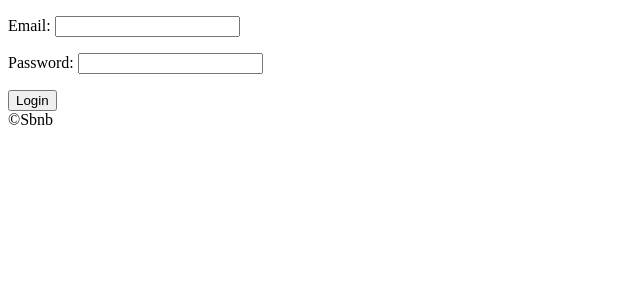
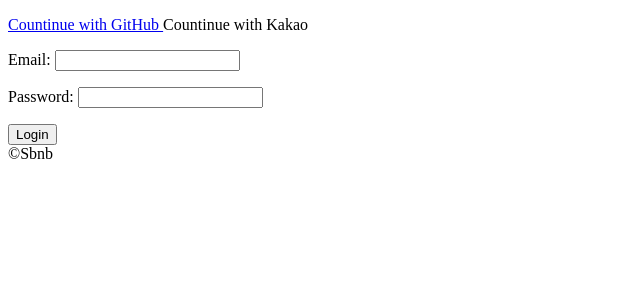
Before and after one commit to ilovecoffeeeee/airbnb-clone, a Django app: page /users/login in a window 1280 px wide. Shown: the part 60-360 px from the top of the page, without its empty margins (0-640 px from the left). Run offline with Django 3.2, Linux system fonts and the light colour scheme; the visitor is signed in with stand-in values (Sample User, id 1).

Commit message:
checking error with github login

```diff
--- /dev/null
+++ b/templates/partials/social_login.html
@@ -0,0 +1,8 @@
+<div>
+    <a href="{% url 'users:github-login' %}">
+        Countinue with GitHub
+    </a>
+    <a>
+        Countinue with Kakao
+    </a>
+</div>
--- a/templates/users/login.html
+++ b/templates/users/login.html
@@ -8,6 +8,9 @@
 {% endblock search-bar %}
 
 {% block content %}
+
+    {% include 'partials/social_login.html' %}
+
     <form method="post", action="{% url "users:login"%}">
             {% csrf_token %}
         {{form.as_p}}
--- a/templates/users/signup.html
+++ b/templates/users/signup.html
@@ -8,6 +8,9 @@
 {% endblock search-bar %}
 
 {% block content %}
+
+{% include 'partials/social_login.html' %}
+
     <form method="post", action="{% url "users:signup"%}">
             {% csrf_token %}
         {{form.as_p}}
--- a/users/admin.py
+++ b/users/admin.py
@@ -19,6 +19,7 @@ class CustomUserAdmin(UserAdmin):
                     "language",
                     "currency",
                     "superhost",
+                    "login_method",
                 )
             },
         ),
@@ -39,4 +40,5 @@ class CustomUserAdmin(UserAdmin):
         "is_superuser",
         "email_verified",
         "email_secret",
+        "login_method",
     )
--- a/users/models.py
+++ b/users/models.py
@@ -33,6 +33,16 @@ class User(AbstractUser):
 
     CURRENCY_CHOICES = ((CURRENCY_USD, "USD"), (CURRENCY_KRW, "KRW"))
 
+    LOGIN_EMAIL = "email"
+    LOGIN_GITHUB = "github"
+    LOGIN_KAKAO = "kakao"
+
+    LOGIN_CHOICES = (
+        (LOGIN_EMAIL, "Email"),
+        (LOGIN_GITHUB, "Github"),
+        (LOGIN_KAKAO, "Kakao"),
+    )
+
     avatar = models.ImageField(upload_to="avatars", blank=True)
     gender = models.CharField(choices=GENDER_CHOICES, max_length=10, blank=True)
     bio = models.TextField(default="", blank=True)
@@ -46,6 +56,9 @@ class User(AbstractUser):
     superhost = models.BooleanField(default=False)
     email_verified = models.BooleanField(default=False)
     email_secret = models.CharField(max_length=20, default="", blank=True)
+    login_method = models.CharField(
+        max_length=50, choices=LOGIN_CHOICES, default=LOGIN_EMAIL
+    )
 
     def verify_email(self):
         if self.email_verified is False:
--- a/users/urls.py
+++ b/users/urls.py
@@ -5,7 +5,9 @@ app_name = "users"
 
 urlpatterns = [
     path("login", views.LoginView.as_view(), name="login"),
+    path("login/github", views.github_login, name="github-login"),
+    path("login/github/callback", views.github_callback, name="github-callback"),
     path("logout", views.log_out, name="logout"),
-    path("signup", views.SignUpView.as_view(), name="signup"),
+    path("sigup", views.SignUpView.as_view(), name="signup"),
     path("verify/<str:key>", views.complete_verification, name="complete-verification"),
 ]
--- a/users/views.py
+++ b/users/views.py
@@ -1,3 +1,5 @@
+import os
+import requests
 from django.views.generic import FormView
 from django.urls import reverse_lazy
 from django.shortcuts import redirect, reverse
@@ -53,3 +55,69 @@ def complete_verification(request, key):
         # to do: add error message
         pass
     return redirect(reverse("core:home"))
+
+
+def github_login(request):
+    client_id = os.environ.get("GH_ID")
+    redirect_uri = "http://127.0.0.1:8000/users/login/github/callback"
+    return redirect(
+        f"https://github.com/login/oauth/authorize?client_id={client_id}&redirect_uri={redirect_uri}&scope=read:user"
+    )
+
+
+class GithubException(Exception):
+    pass
+
+
+def github_callback(request):
+    try:
+        client_id = os.environ.get("GH_ID")
+        client_secret = os.environ.get("GH_SECRET")
+        code = request.GET.get("code", None)
+        if code is not None:
+            token_request = requests.post(
+                f"https://github.com/login/oauth/access_token?client_id={client_id}&client_secret={client_secret}&code={code}",
+                headers={"Accept": "application/json"},
+            )
+            token_json = token_request.json()
+            error = token_json.get("error", None)
+            if error is not None:
+                raise GithubException()
+            else:
+                access_token = token_json.get("access_token")
+                profile_request = requests.get(
+                    "https://api.github.com/user",
+                    headers={
+                        "Authorization": f"token {access_token}",
+                        "Accept": "application/json",
+                    },
+                )
+                profile_json = profile_request.json()
+                username = profile_json.get("login", None)
+                if username is not None:
+                    name = profile_json.get("name")
+                    email = profile_json.get("email")
+                    bio = profile_json.get("bio")
+                    try:
+                        user = models.User.objects.get(email=email)
+                        if user.login_method != models.User.LOGIN_GITHUB:
+                            raise GithubException()
+                    except models.User.DoesNotExist:
+                        user = models.User.objects.create(
+                            email=email,
+                            first_name=name,
+                            username=email,
+                            bio=bio,
+                            login_method=models.User.LOGIN_GITHUB,
+                        )
+                        user.set_unusable_password()
+                        user.save()
+                    login(request, user)
+                    return redirect(reverse("core:home"))
+                else:
+                    raise GithubException()
+        else:
+            raise GithubException()
+    except GithubException:
+        # send error message
+        return redirect(reverse("users:login"))
```
Also changed, not shown: users/migrations/0007_user_login_method.py (added), 2 other files.
